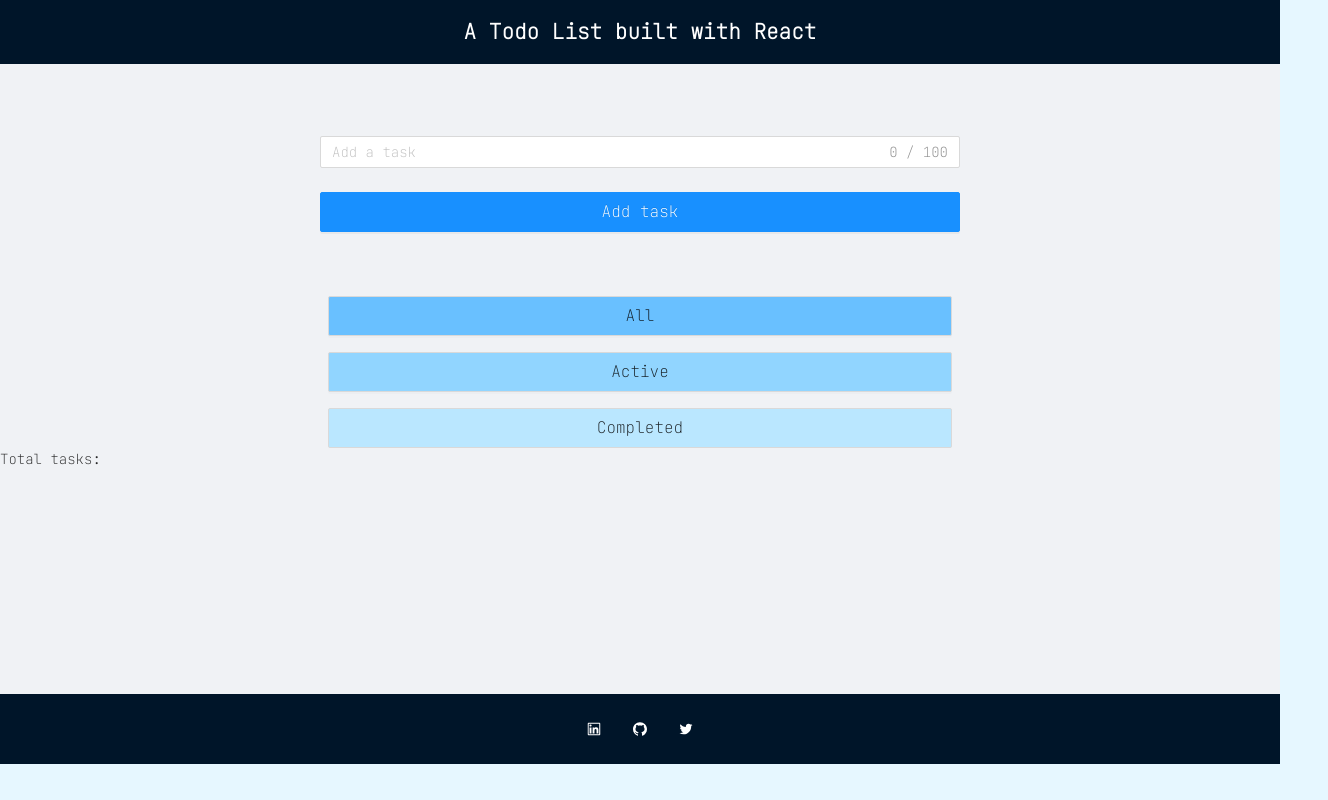
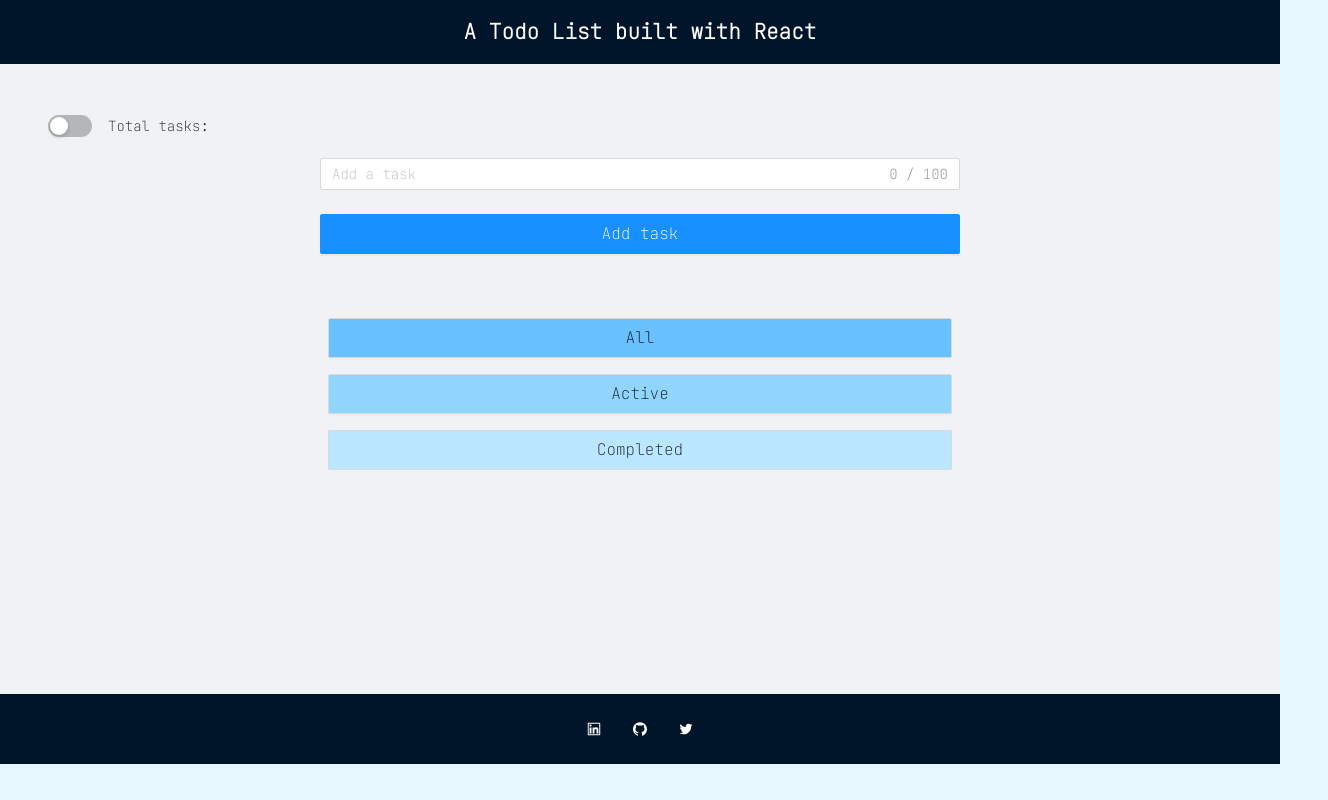
Before and after one commit to calmarti/todolist-react, a React (Create React App) app: page / in a window 1280 px wide. Shown: the whole page, 1328 px wide, since content can reach past the window. Built offline with nearby package versions, Linux system fonts and the light colour scheme.

Commit message:
count state, show Count, Switch and Badge components

```diff
--- a/src/App.js
+++ b/src/App.js
@@ -2,7 +2,7 @@ import "./app.css";
 import { useState } from "react";
 import { nanoid } from "nanoid";
 import List from "./List";
-import { Layout, Input, Form, Button, Row, Col } from "antd";
+import { Layout, Input, Form, Button, Row, Col, Switch, Badge } from "antd";
 
 import {
   LinkedinOutlined,
@@ -24,13 +24,13 @@ function App() {
   const [tasks, setTasks] = useState([]);
   const [filter, setFilter] = useState("all");
   const [count, setCount] = useState(0);
+  const [showCount, setShowCount] = useState(false);
 
   console.log(tasks);
   console.log(filter);
 
   const addTask = (ev) => {
     setName(ev.target.value);
-    setCount((count) => count + 1);
   };
 
   const deleteTask = (ev, id) => {
@@ -58,6 +58,7 @@ function App() {
       { id: nanoid(), name: name, completed: false },
     ]);
     setName("");
+    setCount((count) => count + 1);
   };
 
   const showActiveTasks = () => {
@@ -94,6 +95,16 @@ function App() {
         <h2 className="heading"> A Todo List built with React</h2>
       </Header>
       <Content>
+
+      <div className="counter-container">
+            <Switch
+              checked={showCount}
+              onChange={() => setShowCount(!showCount)}
+            />
+            <span>Total tasks:</span>
+            <Badge count={showCount ? count : null} />
+          </div>
+
         {filteredTasks.length ? (
           <List
             tasks={filteredTasks}
@@ -110,6 +121,8 @@ function App() {
           className="form"
           onSubmit={handleSubmit}
         >
+
+
           <Form.Item wrapperCol={{ offset: 6, span: 12 }}>
             <Input
               /*  style={{width:""}} */
@@ -185,8 +198,6 @@ function App() {
             </Col>
           </Row>
         </div>
-
-        <div>Total tasks: </div>
       </Content>
 
       <Footer className="footer">
--- a/src/app.css
+++ b/src/app.css
@@ -46,6 +46,14 @@ body {
   justify-content: center;
   align-items:center; */
 
+}
+
+.counter-container{
+  display:flex;
+  gap:1rem;
+  position:relative;
+  top:3.2rem;
+  left:3rem;
 }
 
 .add-button {
```
